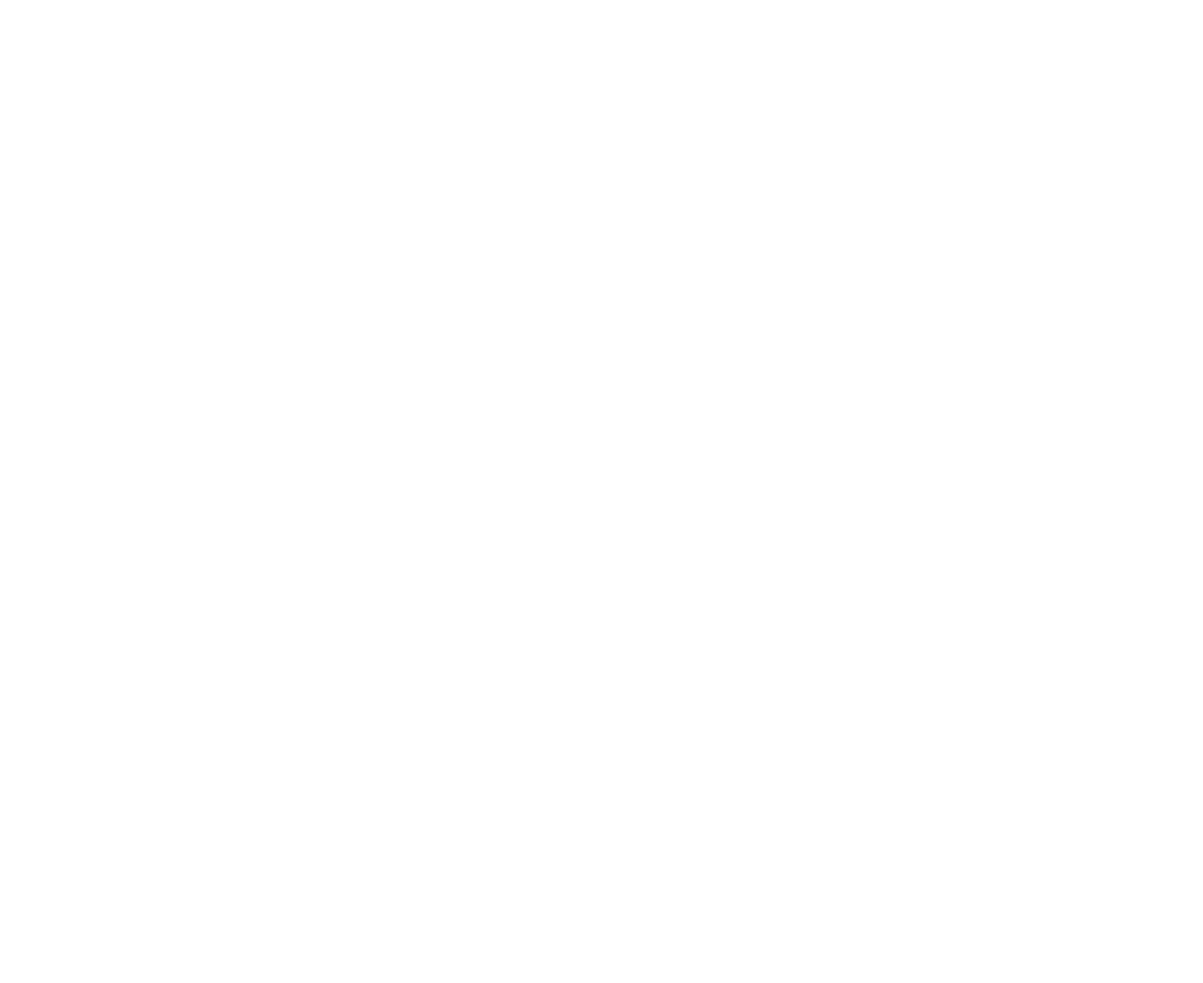
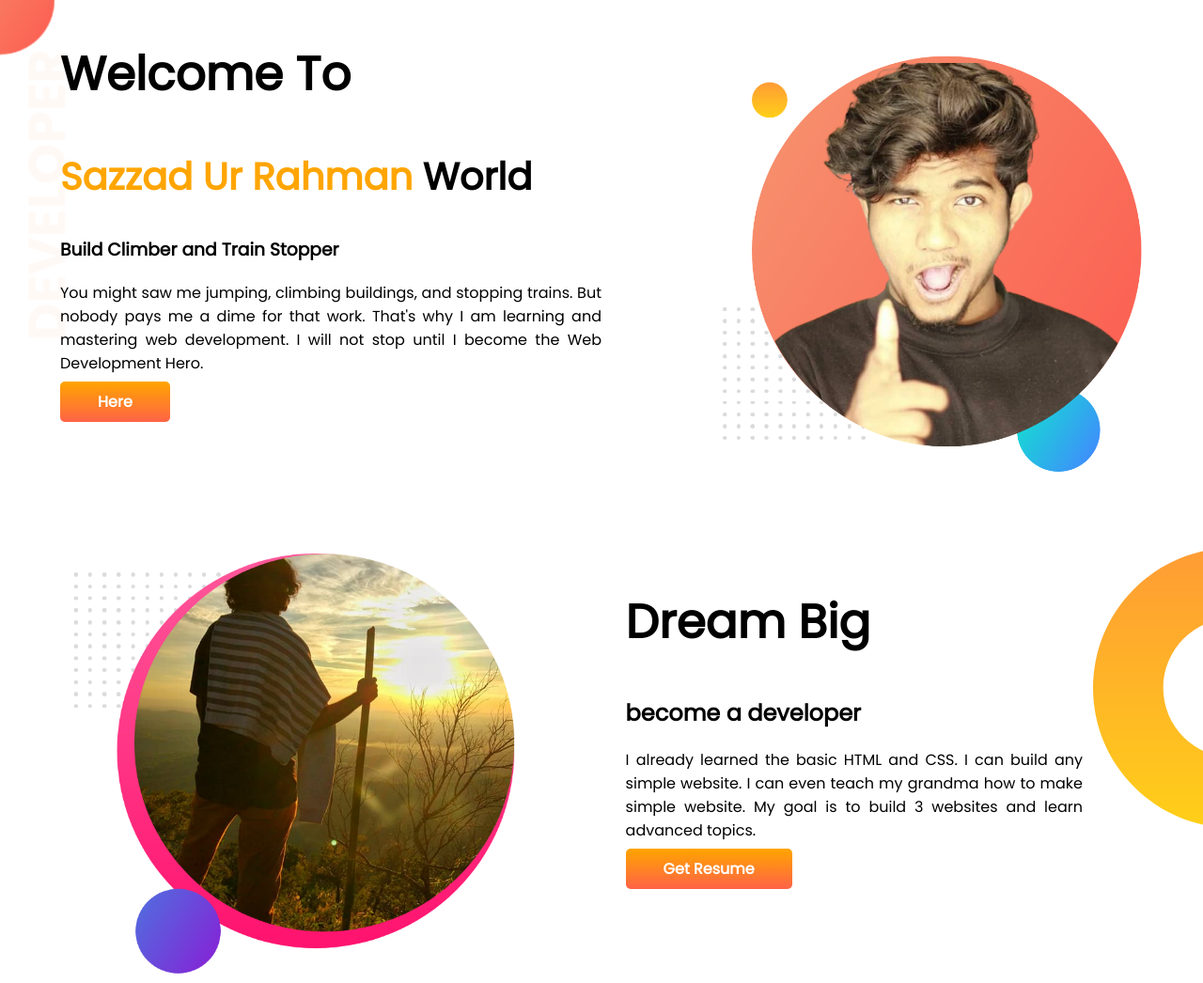
Before and after one commit to sazzad22/developer-portfolio, a plain HTML site: page index.html in a window 1280 px wide. Shown: the whole page at 94% size. Before the commit the page ends 800 px from the top, so only its background shows below. Drawn offline with Linux system fonts and the light colour scheme.

Commit message:
two banners added

```diff
--- a/index.html
+++ b/index.html
@@ -6,8 +6,36 @@
     <meta name="viewport" content="width=device-width, initial-scale=1.0">
     <title>Sazzad ur Rahman</title>
     <link rel="stylesheet" href="style.css">
+    <link rel="preconnect" href="https://fonts.googleapis.com">
+    <link rel="preconnect" href="https://fonts.gstatic.com" crossorigin>
+    <link href="https://fonts.googleapis.com/css2?family=Poppins&display=swap" rel="stylesheet">
+
 </head>
 <body>
+    <section class="first-bannar">
+        <div class="half-width">
+            <h1 >Welcome to</h1>
+            <h1 class="smaller"><span style="color:orange">Sazzad ur Rahman</span> world</h1>
+            <h3>Build Climber and Train Stopper</h3>
+            <p>You might saw me jumping, climbing buildings, and stopping trains. But nobody pays me a dime for that work. That's why I am learning and mastering web development. I will not stop until I become the Web Development Hero.</p>
+            <a class="link-button" target="_blank" href="https://www.linkedin.com/in/sazzad-ur-rahman-179904229">Here</a>
+        </div>
+        <div class="half-width">
+            <img src="images/first photo.png" alt="">
+        </div>
+    </section>
+    <section class="second-banner">
+            <div class="half-width-2">
+                    <img src="images/second image.png" alt="">
+            </div>
+            <div class="half-width-2">
+                    <h1>dream big</h1>
+                    <h2>become a developer</h2>
+                    <p>I already learned the basic HTML and CSS. I can build any simple website. I can even teach my grandma how to make simple website. My goal is to build 3 websites and learn advanced topics.</p>
+                    <a class="link-button" target="_blank" href="https://www.linkedin.com/in/sazzad-ur-rahman-179904229"> Get Resume</a>
+            </div>
+
+    </section>
 
 </body>
 </html>
--- a/style.css
+++ b/style.css
@@ -0,0 +1,52 @@
+body{
+    font-family: 'Poppins', sans-serif;
+    margin: 0;
+}
+h1{
+    font-size: 50px;
+    text-transform: capitalize;
+
+}
+.smaller{
+    font-size: 40px;
+}
+
+section{
+    display: flex;
+}
+.half-width{
+    width: 50%;
+    padding-left:5%;
+    text-align: justify;
+}
+.half-width img{
+    width: 100%;
+}
+.link-button{
+    color: white;
+    background-image: linear-gradient(orange,tomato);
+    text-decoration: none;
+    padding: 10px 40px;
+    border-radius: 5px;
+    font-weight: 700;
+}
+.first-bannar{
+    background-image: url(images/top-banner.png);
+    background-repeat: no-repeat;
+}
+.half-width-2{
+    width: 50%;
+    padding-right:10%;
+    text-align: justify;
+    padding-left: 2%;
+}
+.half-width-2 img{
+    width: 100%;
+    height: 98%;
+    padding-left: 10%;
+}
+.second-banner{
+    background-image: url(images/dream-bg.png);
+    background-repeat: no-repeat;
+    background-position-x: right;
+}
```
Also changed, not shown: download/26165828_904156256405847_8898720829503968834_n-removebg-preview.png (added), download/26165828_904156256405847_8898720829503968834_n.jpg (added), download/26240368_909679345853538_1787127085876309992_o-removebg-preview.png (added), download/26240368_909679345853538_1787127085876309992_o.jpg (added), download/90608432_1510740422414091_9063445283160981504_n-removebg-preview (1).png (added), download/90608432_1510740422414091_9063445283160981504_n.jpg (added), download/second image.png (added), images/first photo.png (added), images/second image.png (added).
